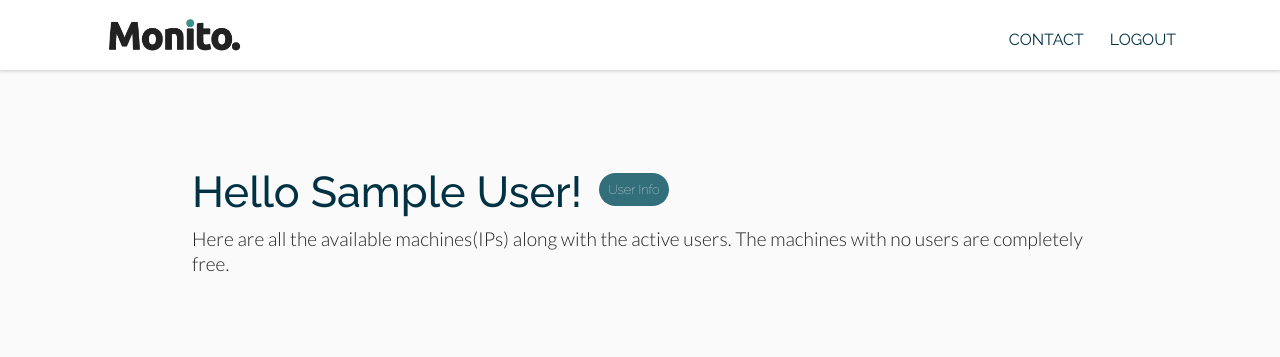
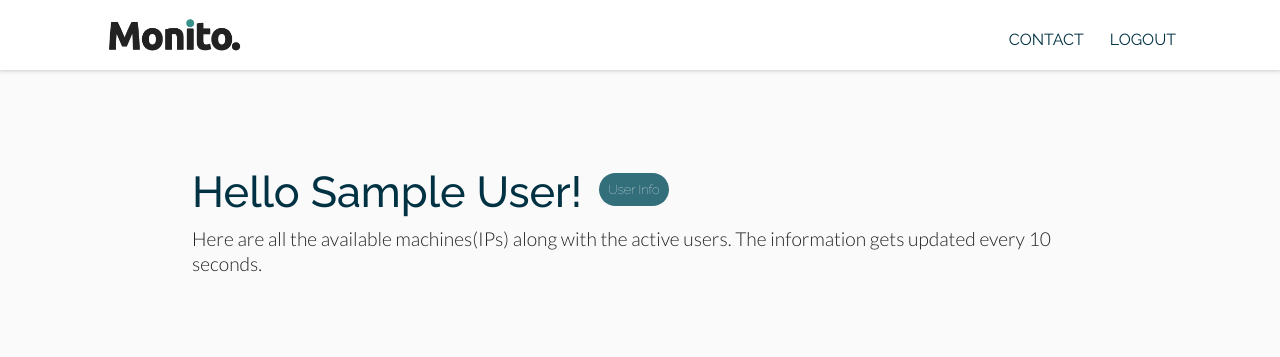
Before and after one commit to raul1991/monito, a Flask app: page /dashboard in a window 1280 px wide. Shown: the top 357 px of the page. Run offline with Flask 2, Linux system fonts and the light colour scheme; the visitor is signed in with stand-in values (Sample User, id 1); data comes from the database, SQL or seed files in the repository; data that the repository does not hold is empty.

Commit message:
Change Dashboard text content

```diff
--- a/templates/dashboard.html
+++ b/templates/dashboard.html
@@ -40,7 +40,7 @@
 		</header>
 		<div class = "main">
 			<h2>Hello {{ currentUser.name }}! <button onclick="displayInfo(1)">User Info</button></h2>
-			<p>Here are all the available machines(IPs) along with the active users. The machines with no users are completely free.</p>
+			<p>Here are all the available machines(IPs) along with the active users. The information gets updated every 10 seconds.</p>
 			<table>
 				<tr>
 					<th>Machine</th>
```
